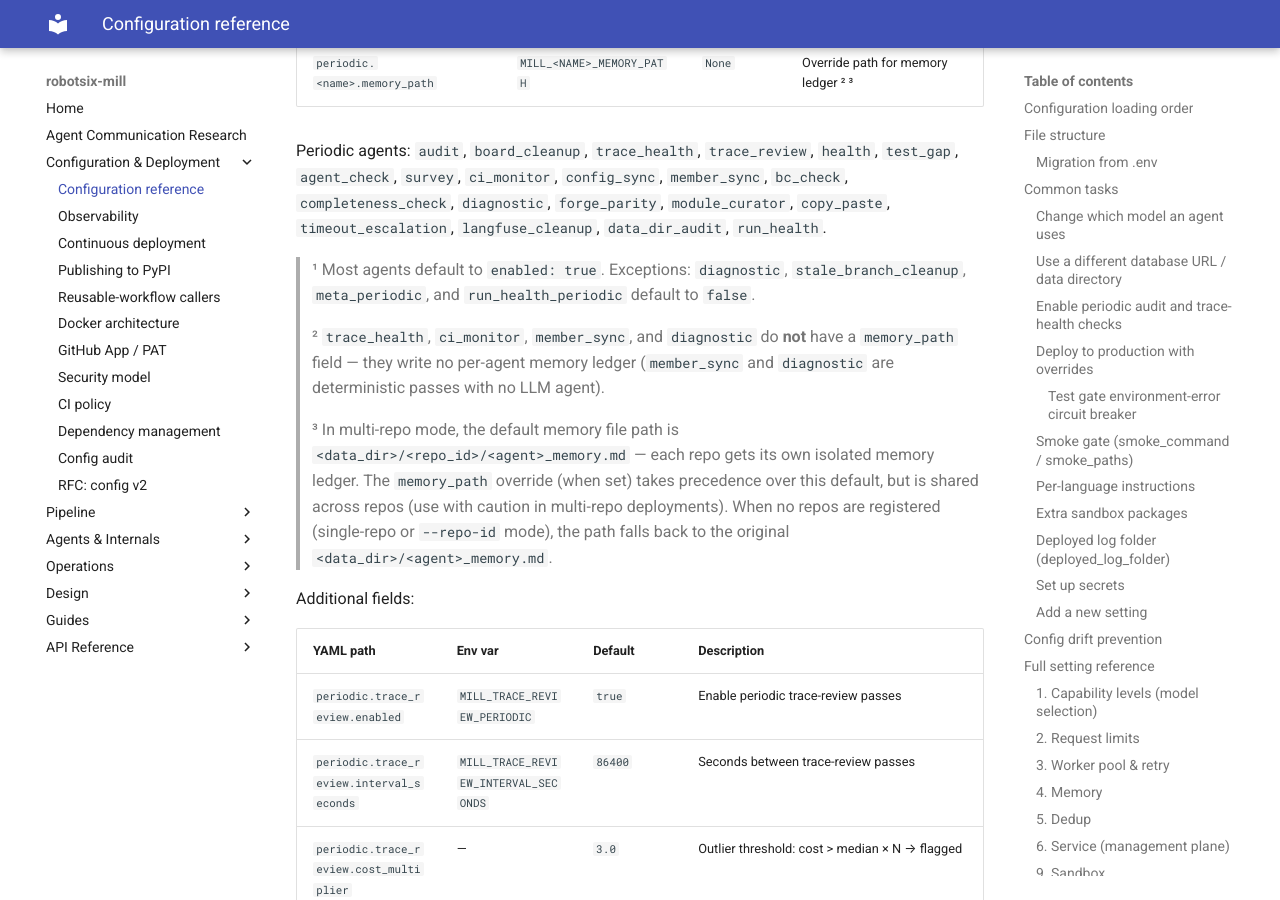
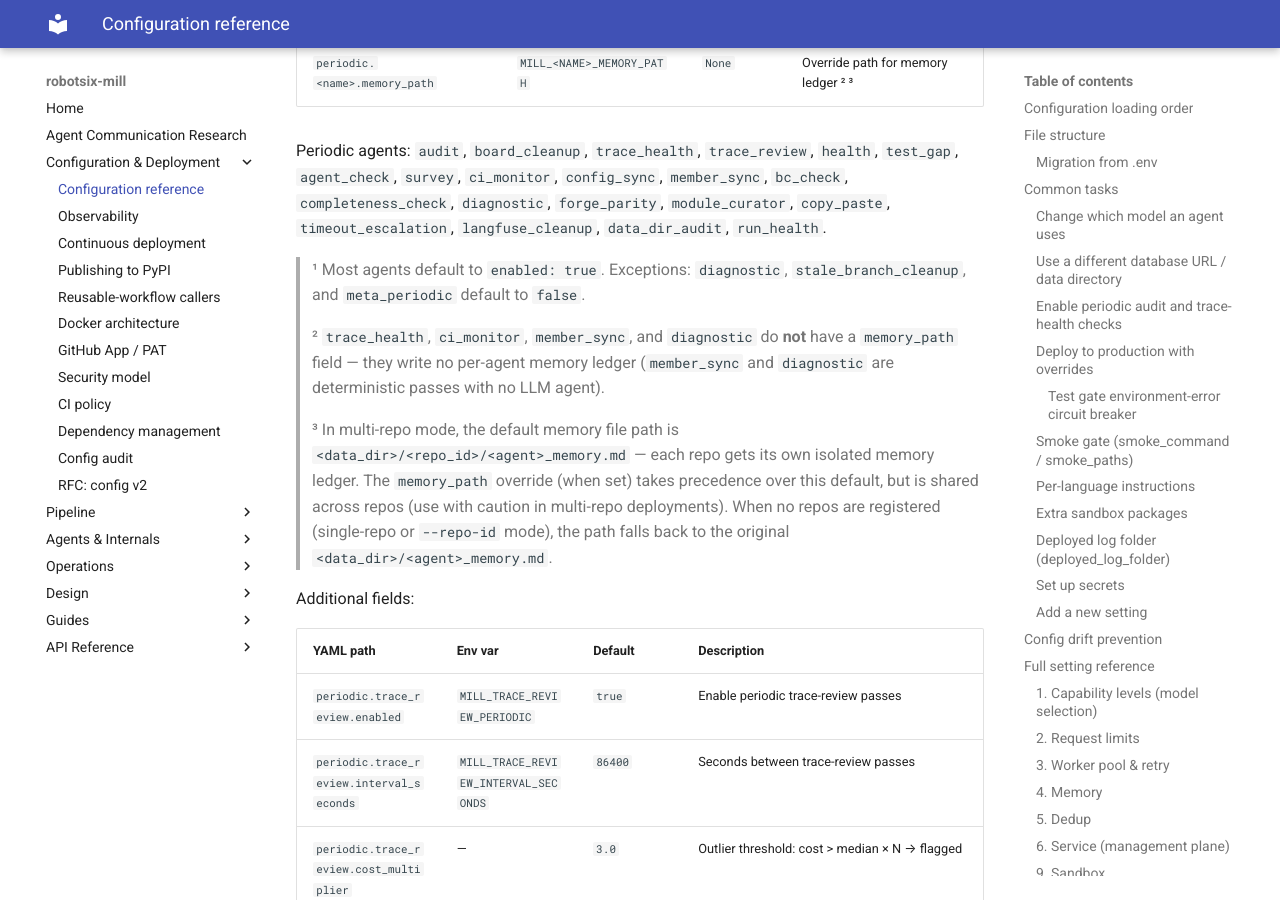
Before and after one commit to damien-robotsix/robotsix-mill, an MkDocs documentation site: the page built from docs/configuration.md, in a window 1280 px wide and 900 px high, scrolled down 20530 px. Built offline with MkDocs 1.6.1 and Material for MkDocs 9.7.7, drawn with Linux system fonts in a browser that asks for light colours.

Commit message:
mill: env doc sync: default-mismatch — MILL_RUN_HEALTH_PERIODIC (20260619T115608Z-env-doc-sync-default-mismatch-mill-run-h-6ffc)

```diff
--- a/docs/configuration.md
+++ b/docs/configuration.md
@@ -576,7 +576,7 @@ Periodic agents: `audit`, `board_cleanup`, `trace_health`, `trace_review`, `heal
 `completeness_check`, `diagnostic`, `forge_parity`, `module_curator`,
 `copy_paste`, `timeout_escalation`, `langfuse_cleanup`, `data_dir_audit`, `run_health`.
 
-> ¹ Most agents default to `enabled: true`. Exceptions: `diagnostic`, `stale_branch_cleanup`, `meta_periodic`, and `run_health_periodic` default to `false`.
+> ¹ Most agents default to `enabled: true`. Exceptions: `diagnostic`, `stale_branch_cleanup`, and `meta_periodic` default to `false`.
 >
 > ² `trace_health`, `ci_monitor`, `member_sync`, and `diagnostic` do **not** have a
 > `memory_path` field — they write no per-agent memory ledger
```
